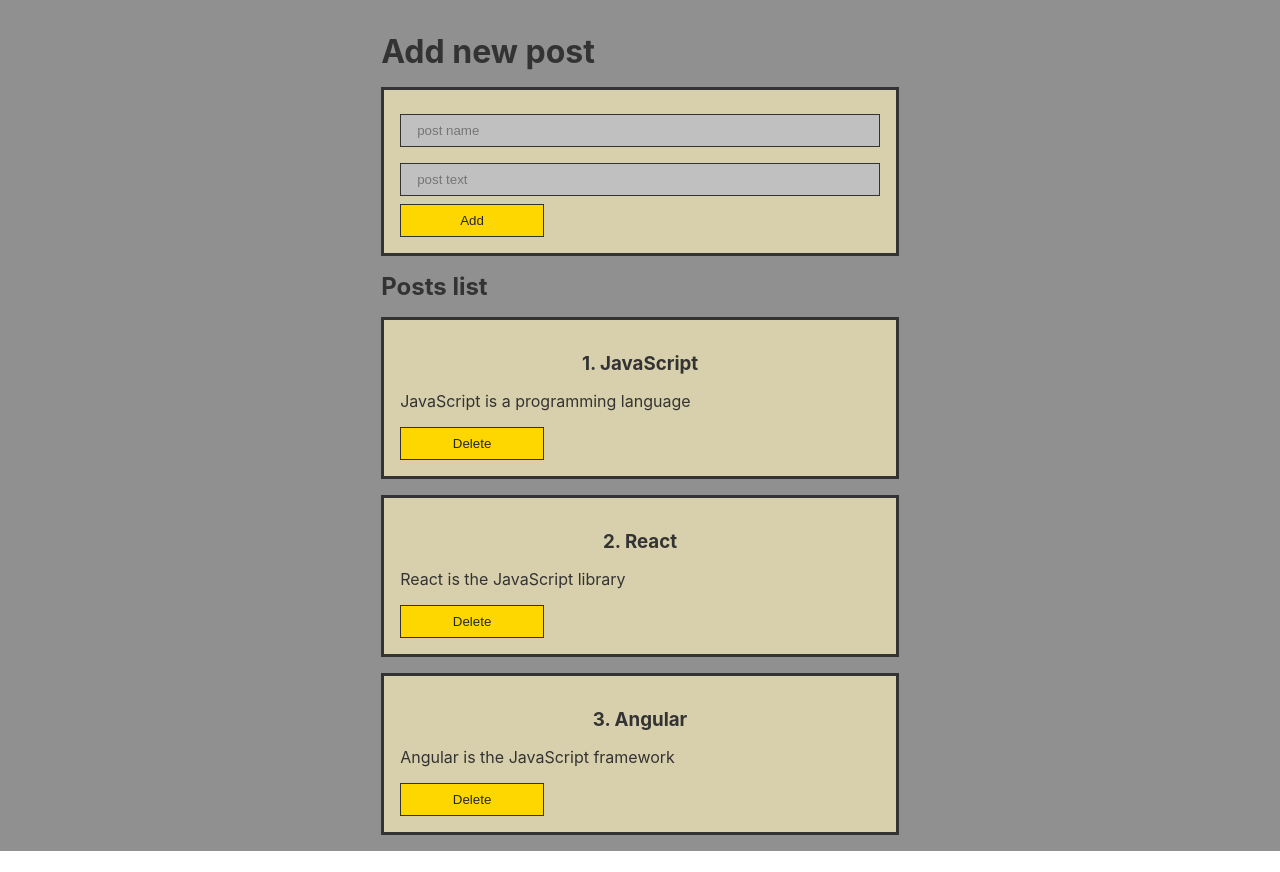
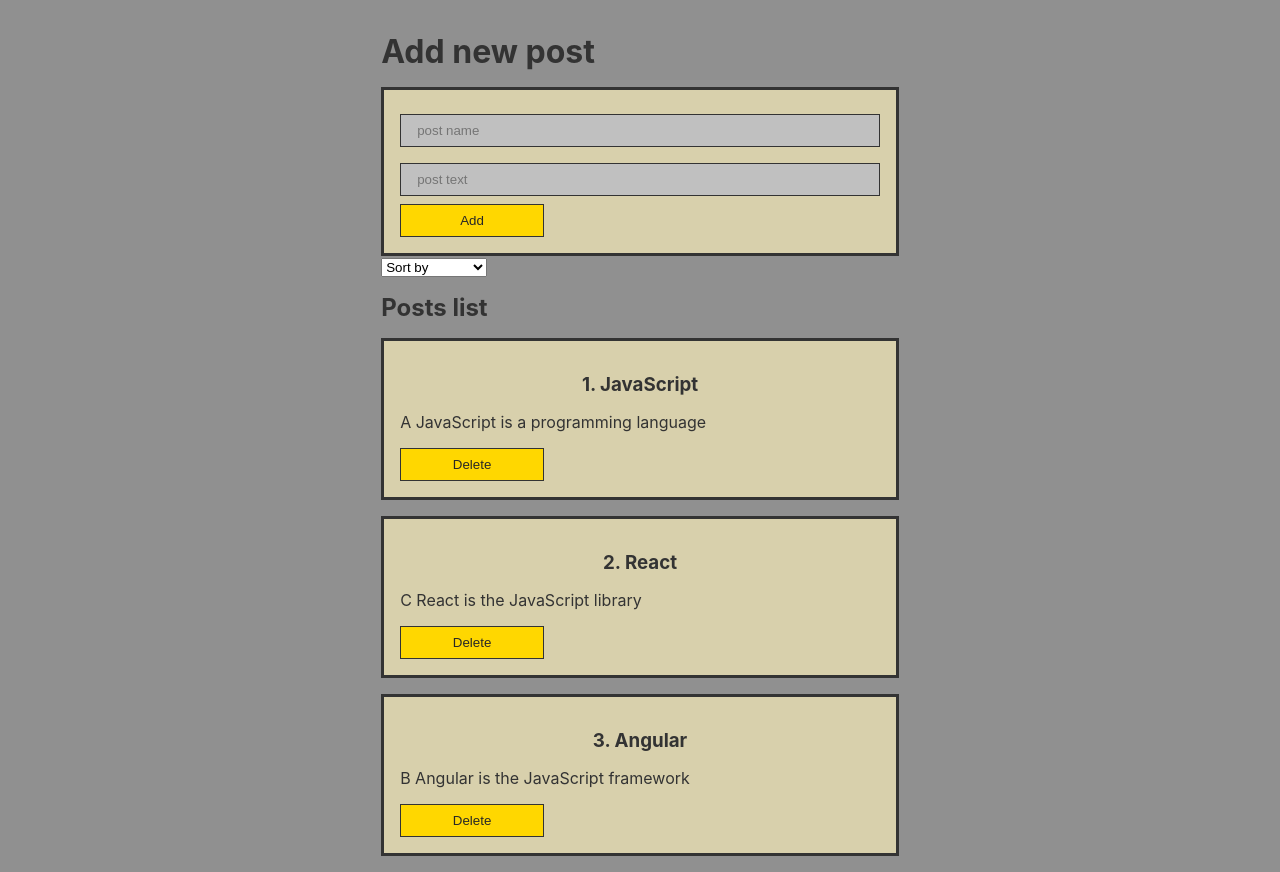
Before and after one commit to valerii-frontend/blog-app, a React (Create React App) app: page /posts in a window 1280 px wide. Before the commit the page ends 851 px from the top, so only its background shows below. Built offline with nearby package versions, Linux system fonts and the light colour scheme.

Commit message:
add sorting

```diff
--- a/src/App.js
+++ b/src/App.js
@@ -4,13 +4,16 @@ import "./App.css";
 
 import PostList from "./components/PostList";
 import PostForm from "./components/PostForm";
+import Select from "./components/UI/Select/Select";
 
 function App() {
 	const [posts, setPosts] = useState([
-		{ id: 1, title: "JavaScript", text: "JavaScript is a programming language" },
-		{ id: 2, title: "React", text: "React is the JavaScript library" },
-		{ id: 3, title: "Angular", text: "Angular is the JavaScript framework" },
+		{ id: 1, title: "JavaScript", description: "A JavaScript is a programming language" },
+		{ id: 2, title: "React", description: "C React is the JavaScript library" },
+		{ id: 3, title: "Angular", description: "B Angular is the JavaScript framework" },
 	]);
+	const [selectedSort, setSelectedSort] = useState('')
+
 
 	const createPost = (newPost) => {
 		setPosts([...posts, newPost]);
@@ -19,10 +22,27 @@ function App() {
 	const removePost = (post) => {
 		setPosts(posts.filter((p) => p.id !== post.id));
 	};
+
+	const sortPosts=(sort)=>{
+		setSelectedSort(sort);
+		setPosts([...posts].sort((a,b)=>a[sort].localeCompare(b[sort])))
+
+	}
 	return (
 		<div className='App'>
 			<PostForm create={createPost} />
-			{posts.length !== 0 ? <PostList posts={posts} title='Posts list' remove={removePost} /> : <h3>Have no posts!</h3>}
+			<Select defaultValue='Sort by'
+					value={selectedSort}
+					onChange={sortPosts}
+					options={[
+				{value:'title',name:'By name'},
+				{value:'description',name:'By description'},
+			]}
+			/>
+			{posts.length !== 0 ?
+				<PostList posts={posts} title='Posts list' remove={removePost} /> :
+				<h3>Have no posts!</h3>
+			}
 		</div>
 	);
 }
--- a/src/components/PostItem.jsx
+++ b/src/components/PostItem.jsx
@@ -9,7 +9,7 @@ export default function PostItem({ post, number, remove }) {
 				<h3>
 					{number}. {post.title}
 				</h3>
-				<p>{post.text}</p>
+				<p>{post.description}</p>
 				<Button onClick={() => remove(post)}>Delete</Button>
 			</div>
 		</div>
--- /dev/null
+++ b/src/components/UI/Select/Select.jsx
@@ -0,0 +1,15 @@
+import React from 'react';
+
+const Select = ({options, defaultValue, value, onChange}) => {
+    return (
+            <select value={value}
+                    onChange={e => onChange(e.target.value)}>
+                        <option value='' disabled>{defaultValue}</option>
+                        {options.map(option=>
+                        <option key={option.value} value={option.value}>{option.name}</option>
+                )}
+            </select>
+    );
+};
+
+export default Select;
```
Also changed, not shown: 1 other file (tests, documents, lock files or other folders).
